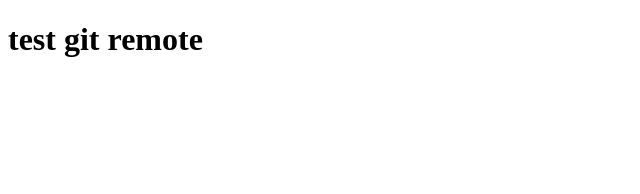
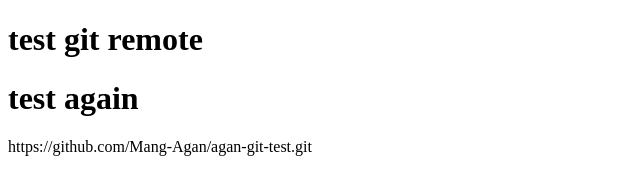
Before and after one commit to Mang-Agan/agan-git-test, a plain HTML site: page index.html in a window 1280 px wide. Shown: the whole page, without its empty margins (0-640 px from the left). Drawn offline with Linux system fonts and the light colour scheme.

Commit message:
memodif index.html

```diff
--- a/index.html
+++ b/index.html
@@ -10,6 +10,7 @@
 
 <body>
     <h1>test git remote</h1>
+    <h1>test again</h1>
 </body>
 
-</html>
+</html>https://github.com/Mang-Agan/agan-git-test.git
```
